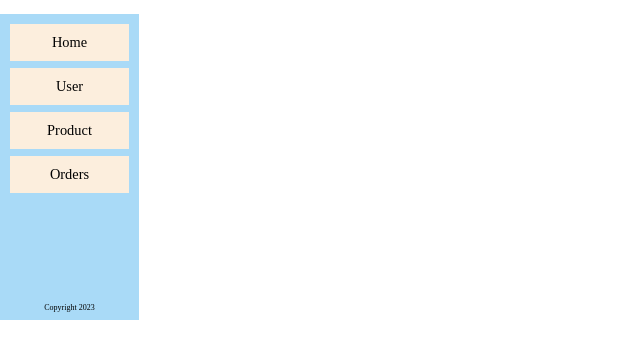
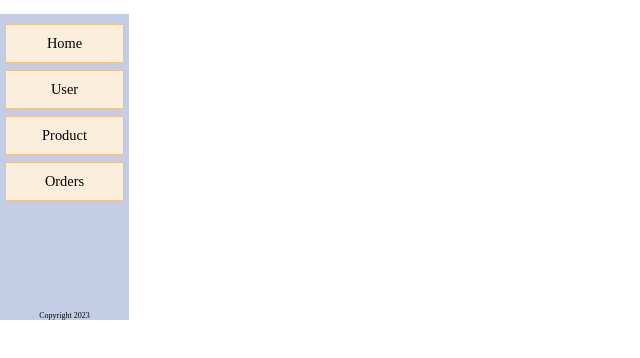
Before and after one commit to Haison1111/c4ejs138, a plain HTML site: page homework3/bt4.html in a window 1280 px wide. Shown: the whole page, without its empty margins (0-640 px from the left). Drawn offline with Linux system fonts and the light colour scheme.

Commit message:
add homework3/

```diff
--- a/homework3/bt4.css
+++ b/homework3/bt4.css
@@ -1,17 +1,16 @@
 *{ margin: 7px 0px;}
 
 .container{
-    padding: 10px;
-    background-color: rgb(169, 218, 247);
+    padding: 10px 5px;
+    background-color: rgb(195, 206, 230);
     width: 119px;
     height: 286px;
 }
 .tagline{
      padding: 10px 20px 10px;
      text-align: center;
-     border: 1px solid;
+     border: 1px solid rgb(243, 193, 131);
      background-color: rgb(252, 238, 221);
-     border: none;
      font-size: 90%;
      margin-top: 0px;
 }
@@ -20,9 +19,8 @@
     position: relative;
     padding: 10px 20px 10px;
      text-align: center;
-     border: 1px solid;
+     border: 1px solid rgb(243, 193, 131);
      background-color: rgb(252, 238, 221);
-     border: none;
      font-size: 90%;
 }
 .content{
--- a/homework3/bt4.html
+++ b/homework3/bt4.html
@@ -11,7 +11,7 @@
     <div class="container">
     <p class="tagline"> Home </p>
     <div class="user"> User
-        <div class="content"> User
+        <div class="content">
             <div class="popup"> Customer </div>
             <div class="popup"> Admins </div>
             <div class="popup"> VIP </div>
--- a/homework3/bt5.css
+++ b/homework3/bt5.css
@@ -4,6 +4,7 @@
     height: 40px;
     padding: 10px 10px 0px;
     position: relative;
+
 }
 .headline1{
     padding: 7px 30px 7px;
```
